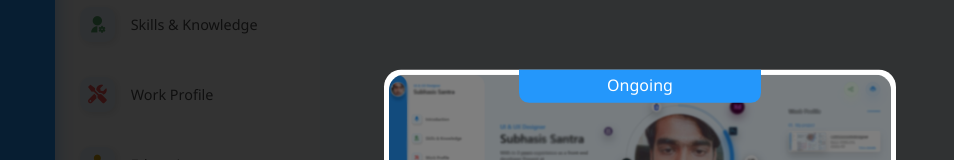
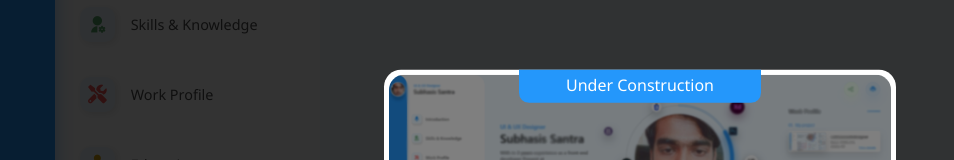
Before and after one commit to subhasisdesigner/update, a React (Create React App) app: page / in a window 1280 px wide. Shown: the part 184-344 px from the top of the page, without its empty margins (0-954 px from the left). Built offline with nearby package versions, Linux system fonts and the light colour scheme.

Commit message:
gitinore

```diff
--- a/src/index.js
+++ b/src/index.js
@@ -10,7 +10,7 @@ ReactDOM.render(
   <div className="loading-wrapper">
     <div className="loader-container">
         <div className="state-pending">
-          <span className="Under">Ongoing</span>
+          <span className="Under">Under Construction</span>
           <img src={underBuildPic}/>
         </div>
     </div>
```
Also changed, not shown: 1 other file (tests, documents, lock files or other folders).
